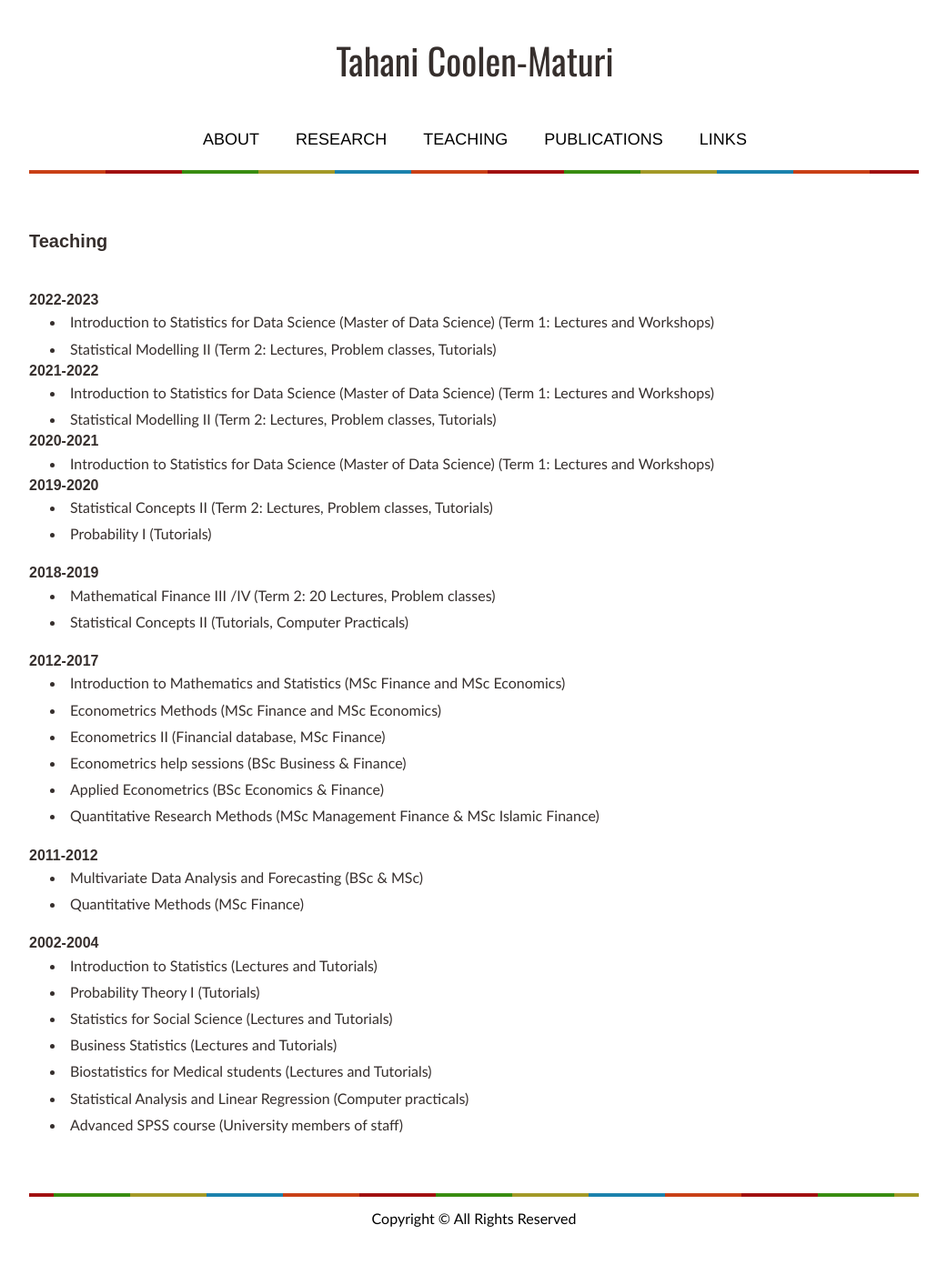
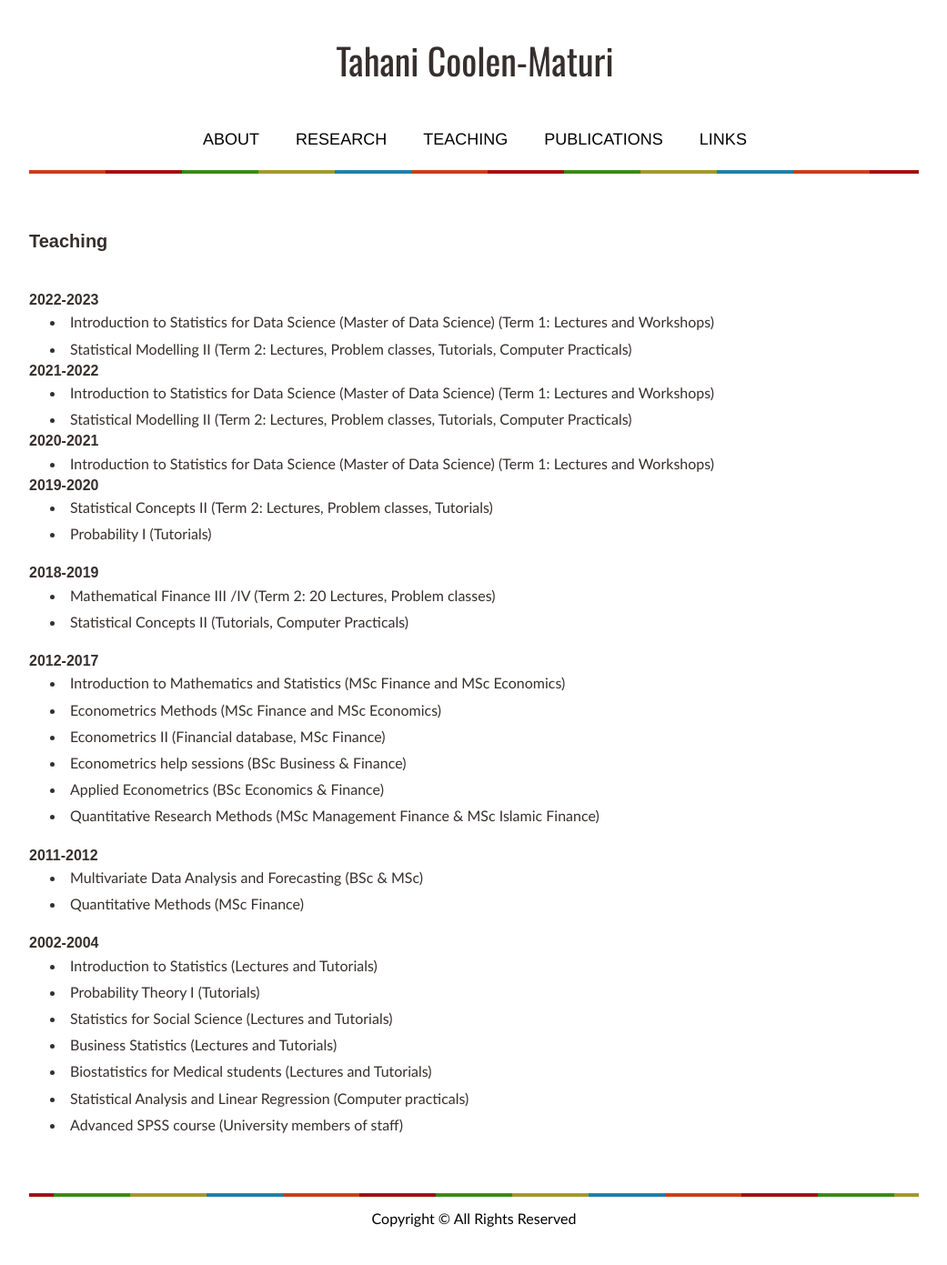
Before and after one commit to tmaturi/tahanimaturi, a Jekyll site: the page built from teaching.md, in a window 1280 px wide. Shown: the whole page at 91% size, without its empty margins (119-1160 px from the left). Built offline with Jekyll 4.4.1, drawn with Linux system fonts in a browser that asks for light colours; our own code applies the rules of GitHub Pages for plain Markdown files.

Commit message:
Update teaching.md

```diff
--- a/teaching.md
+++ b/teaching.md
@@ -12,13 +12,13 @@ title: Teaching
 ### 2022-2023
 - Introduction to Statistics for Data Science (Master of Data Science)
 (Term 1: Lectures and Workshops)
-- Statistical Modelling II  (Term 2: Lectures, Problem classes, Tutorials)
+- Statistical Modelling II  (Term 2: Lectures, Problem classes, Tutorials, Computer Practicals)
 <br>
 
 ### 2021-2022
 - Introduction to Statistics for Data Science (Master of Data Science)
 (Term 1: Lectures and Workshops)
-- Statistical Modelling II  (Term 2: Lectures, Problem classes, Tutorials)
+- Statistical Modelling II  (Term 2: Lectures, Problem classes, Tutorials, Computer Practicals)
 <br>
 
 ### 2020-2021
```
